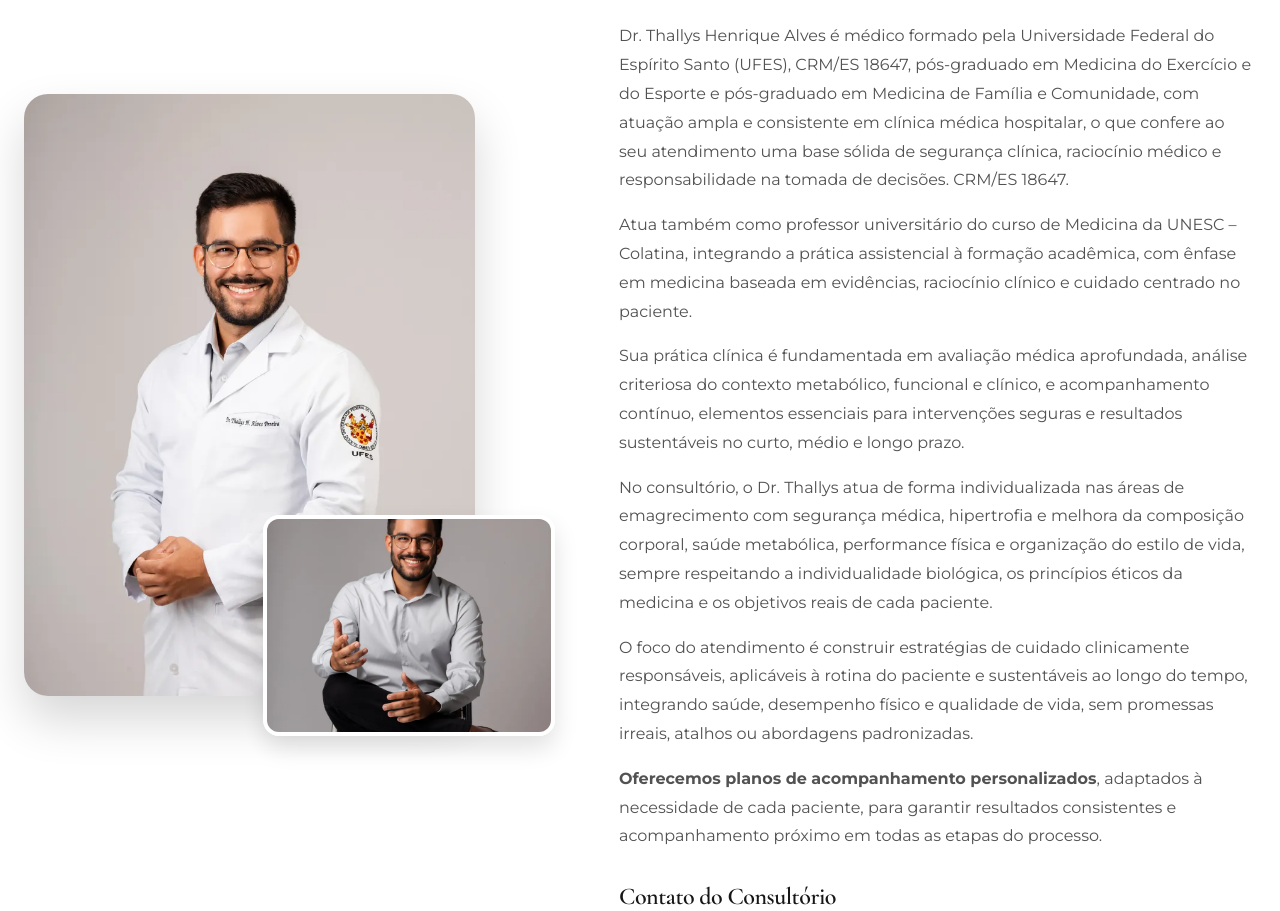
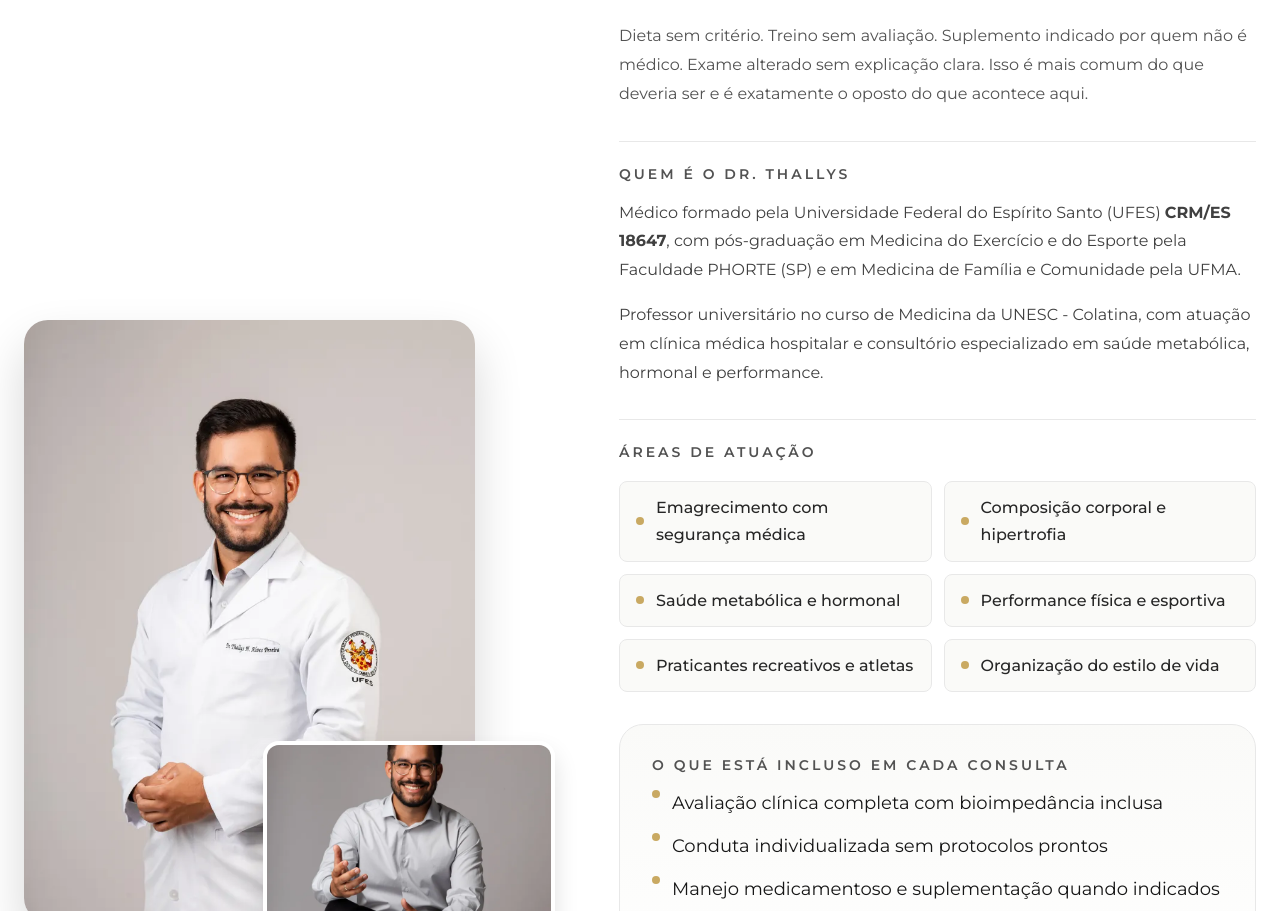
Before and after one commit to xandejpeg/Dr-thallys, a website built with Vite: page index.html in a window 1280 px wide. Shown: the part 1046-1957 px from the top of the page. Built offline with nearby package versions, Linux system fonts and the light colour scheme.

Commit message:
Atualiza secao Sobre e adiciona widget de avaliacoes

```diff
--- a/css/style.css
+++ b/css/style.css
@@ -711,6 +711,96 @@ p:last-child {
     font-size: var(--text-base);
     color: var(--gray-600);
     line-height: 1.8;
+}
+
+.sobre__subsection {
+    margin-top: var(--spacing-8);
+    padding-top: var(--spacing-6);
+    border-top: 1px solid var(--gray-200);
+}
+
+.sobre__subtitle {
+    font-family: var(--font-body);
+    font-size: var(--text-sm);
+    letter-spacing: 3px;
+    text-transform: uppercase;
+    color: var(--gray-600);
+    margin-bottom: var(--spacing-4);
+}
+
+.sobre__subsection p {
+    font-size: var(--text-base);
+    color: var(--gray-700);
+    line-height: 1.8;
+    margin-bottom: var(--spacing-4);
+}
+
+.sobre__areas-list {
+    display: grid;
+    grid-template-columns: repeat(auto-fit, minmax(230px, 1fr));
+    gap: var(--spacing-3);
+    margin-top: var(--spacing-5);
+}
+
+.sobre__areas-list li {
+    display: flex;
+    align-items: center;
+    gap: var(--spacing-3);
+    padding: var(--spacing-3) var(--spacing-4);
+    border: 1px solid var(--gray-200);
+    border-radius: var(--radius-md);
+    background: var(--off-white);
+    color: var(--gray-800);
+    font-weight: 500;
+}
+
+.sobre__areas-list li::before,
+.sobre__consulta-list li::before {
+    content: '';
+    width: 8px;
+    height: 8px;
+    border-radius: var(--radius-full);
+    background: var(--accent);
+    flex-shrink: 0;
+}
+
+.sobre__consulta-box {
+    margin-top: var(--spacing-8);
+    padding: var(--spacing-8);
+    border: 1px solid var(--gray-200);
+    border-radius: var(--radius-xl);
+    background: linear-gradient(180deg, var(--off-white) 0%, var(--white) 100%);
+}
+
+.sobre__consulta-list {
+    display: grid;
+    gap: var(--spacing-4);
+}
+
+.sobre__consulta-list li {
+    display: flex;
+    align-items: flex-start;
+    gap: var(--spacing-3);
+    font-size: var(--text-lg);
+    line-height: 1.5;
+    color: var(--gray-900);
+}
+
+.sobre__statement {
+    margin-top: var(--spacing-8);
+    font-family: var(--font-heading);
+    font-size: clamp(1.8rem, 3.8vw, 3rem);
+    font-weight: 700;
+    line-height: 1.2;
+    color: var(--gray-900);
+}
+
+.sobre__statement-italic {
+    margin-top: var(--spacing-2);
+    font-family: var(--font-heading);
+    font-size: clamp(1.6rem, 3.2vw, 2.6rem);
+    font-style: italic;
+    color: var(--gray-600);
 }
 
 .sobre__highlights {
--- a/index.html
+++ b/index.html
@@ -197,27 +197,53 @@
 
                     <div class="sobre__content reveal reveal-left">
                         <span class="section__tag">Sobre o Médico</span>
-                        <h2 class="section__title">Compromisso com a sua saúde, desempenho e qualidade de vida</h2>
+                        <h2 class="section__title">Você já tentou cuidar da sua saúde e não obteve o resultado que esperava?</h2>
                         <div class="sobre__text">
                             <p>
-                                Dr. Thallys Henrique Alves é médico formado pela Universidade Federal do Espírito Santo (UFES), CRM/ES 18647, pós-graduado em Medicina do Exercício e do Esporte e pós-graduado em Medicina de Família e Comunidade, com atuação ampla e consistente em clínica médica hospitalar, o que confere ao seu atendimento uma base sólida de segurança clínica, raciocínio médico e responsabilidade na tomada de decisões. CRM/ES 18647.
+                                Dieta sem critério. Treino sem avaliação. Suplemento indicado por quem não é médico. Exame alterado sem explicação clara. Isso é mais comum do que deveria ser e é exatamente o oposto do que acontece aqui.
+                            </p>
+                        </div>
+
+                        <div class="sobre__subsection">
+                            <h3 class="sobre__subtitle">Quem é o Dr. Thallys</h3>
+                            <p>
+                                Médico formado pela Universidade Federal do Espírito Santo (UFES) <strong>CRM/ES 18647</strong>, com pós-graduação em Medicina do Exercício e do Esporte pela Faculdade PHORTE (SP) e em Medicina de Família e Comunidade pela UFMA.
                             </p>
                             <p>
-                                Atua também como professor universitário do curso de Medicina da UNESC – Colatina, integrando a prática assistencial à formação acadêmica, com ênfase em medicina baseada em evidências, raciocínio clínico e cuidado centrado no paciente.
-                            </p>
-                            <p>
-                                Sua prática clínica é fundamentada em avaliação médica aprofundada, análise criteriosa do contexto metabólico, funcional e clínico, e acompanhamento contínuo, elementos essenciais para intervenções seguras e resultados sustentáveis no curto, médio e longo prazo.
-                            </p>
-                            <p>
-                                No consultório, o Dr. Thallys atua de forma individualizada nas áreas de emagrecimento com segurança médica, hipertrofia e melhora da composição corporal, saúde metabólica, performance física e organização do estilo de vida, sempre respeitando a individualidade biológica, os princípios éticos da medicina e os objetivos reais de cada paciente.
-                            </p>
-                            <p>
-                                O foco do atendimento é construir estratégias de cuidado clinicamente responsáveis, aplicáveis à rotina do paciente e sustentáveis ao longo do tempo, integrando saúde, desempenho físico e qualidade de vida, sem promessas irreais, atalhos ou abordagens padronizadas.
-                            </p>
-                            <p>
-                                <strong>Oferecemos planos de acompanhamento personalizados</strong>, adaptados à necessidade de cada paciente, para garantir resultados consistentes e acompanhamento próximo em todas as etapas do processo.
+                                Professor universitário no curso de Medicina da UNESC - Colatina, com atuação em clínica médica hospitalar e consultório especializado em saúde metabólica, hormonal e performance.
                             </p>
                         </div>
+
+                        <div class="sobre__subsection">
+                            <h3 class="sobre__subtitle">Áreas de atuação</h3>
+                            <ul class="sobre__areas-list">
+                                <li>Emagrecimento com segurança médica</li>
+                                <li>Composição corporal e hipertrofia</li>
+                                <li>Saúde metabólica e hormonal</li>
+                                <li>Performance física e esportiva</li>
+                                <li>Praticantes recreativos e atletas</li>
+                                <li>Organização do estilo de vida</li>
+                            </ul>
+                        </div>
+
+                        <!-- Elfsight Google Reviews | Untitled Google Reviews -->
+                        <script src="https://elfsightcdn.com/platform.js" async></script>
+                        <div class="elfsight-app-9b9c8642-f215-469b-accc-d7a90109d5f5" data-elfsight-app-lazy></div>
+
+                        <div class="sobre__consulta-box">
+                            <h3 class="sobre__subtitle">O que está incluso em cada consulta</h3>
+                            <ul class="sobre__consulta-list">
+                                <li>Avaliação clínica completa com bioimpedância inclusa</li>
+                                <li>Conduta individualizada sem protocolos prontos</li>
+                                <li>Manejo medicamentoso e suplementação quando indicados</li>
+                                <li>Orientação de treinamento baseada na condição clínica</li>
+                                <li>Acompanhamento por WhatsApp por até 2 meses</li>
+                            </ul>
+                        </div>
+
+                        <p class="sobre__statement">Sem promessas irreais. Sem atalhos. Sem abordagens genéricas.</p>
+                        <p class="sobre__statement-italic">Saúde construída com método.</p>
+
                         <div class="sobre__contato" style="margin-top: 1.5em;">
                             <h3>Contato do Consultório</h3>
                             <ul style="list-style: none; padding-left: 0;">
```
